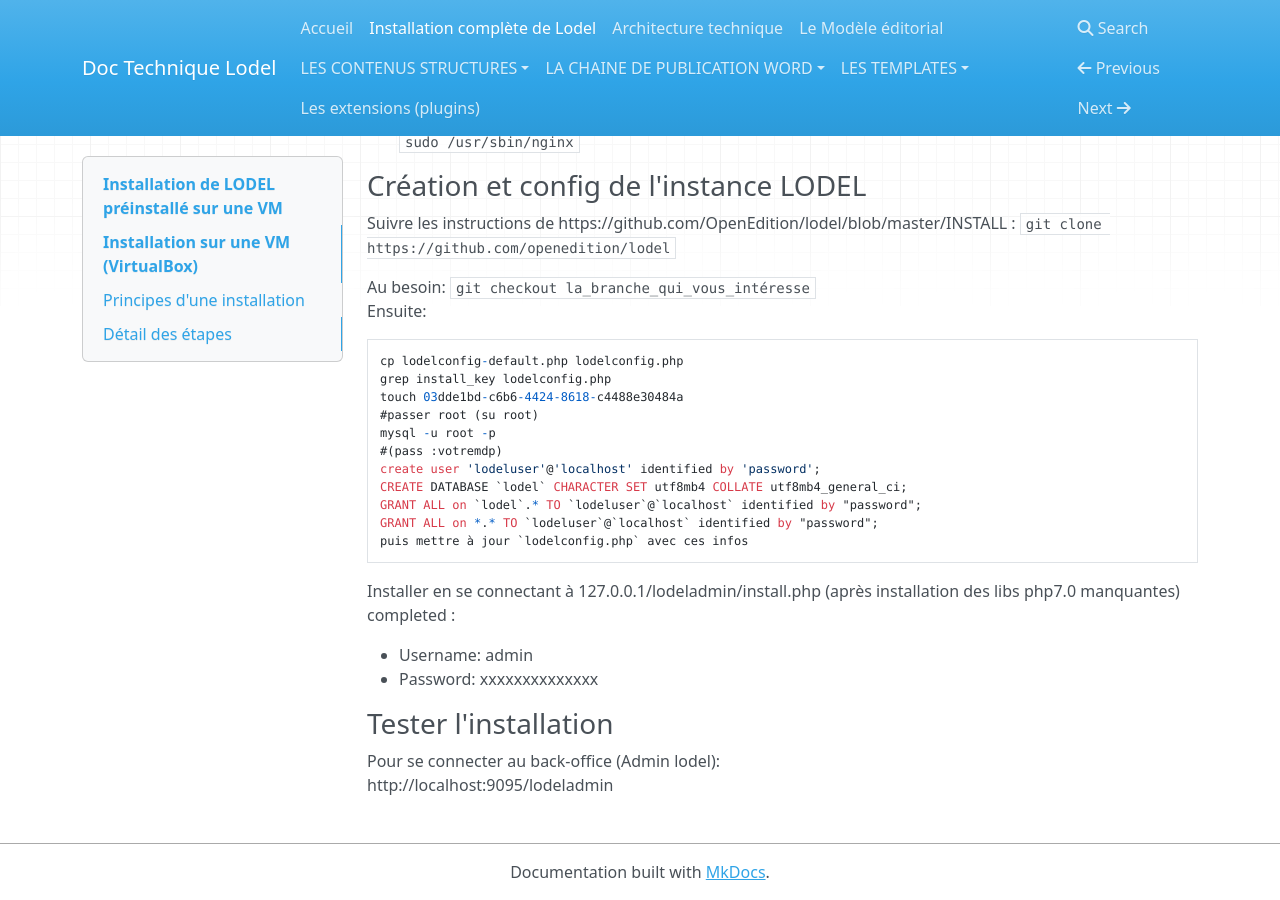
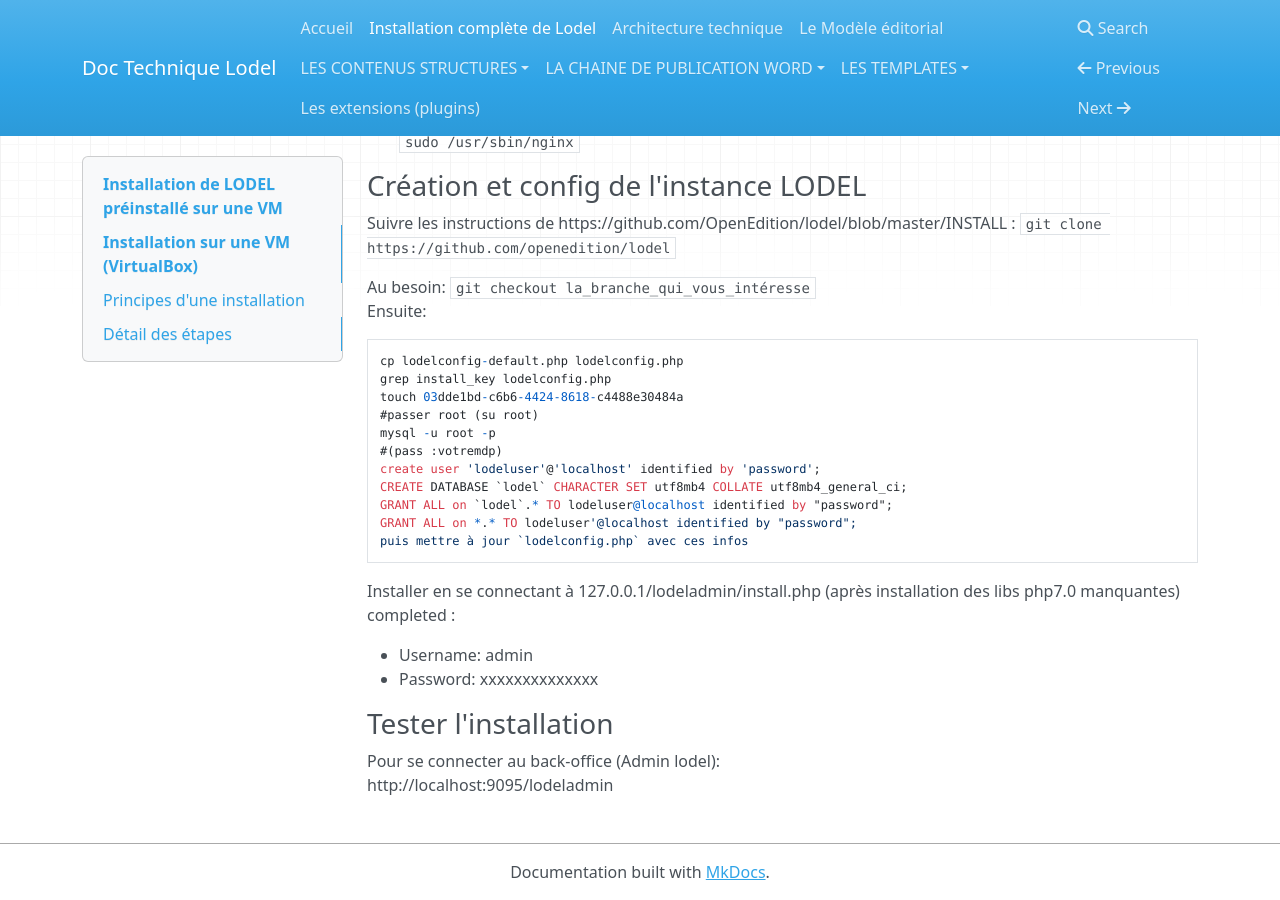
Before and after one commit to ValentinGeorgesDubost/Doc-Lodel, an MkDocs documentation site: the page built from docs/installer lodel.md, in a window 1280 px wide and 900 px high, scrolled down 2709 px. Built offline with MkDocs 1.6.1, drawn with Linux system fonts in a browser that asks for light colours; nearby versions of some CDN libraries; old or Windows-style settings are respelled for this version of MkDocs.

```diff
--- a/docs/installer lodel.md
+++ b/docs/installer lodel.md
@@ -134,8 +134,8 @@ mysql -u root -p
 #(pass :votremdp)
 create user 'lodeluser'@'localhost' identified by 'password';
 CREATE DATABASE `lodel` CHARACTER SET utf8mb4 COLLATE utf8mb4_general_ci;
-GRANT ALL on `lodel`.* TO `lodeluser`@`localhost` identified by "password";
-GRANT ALL on *.* TO `lodeluser`@`localhost` identified by "password";
+GRANT ALL on `lodel`.* TO lodeluser@localhost identified by "password";
+GRANT ALL on *.* TO lodeluser'@localhost identified by "password";
 puis mettre à jour `lodelconfig.php` avec ces infos</code></pre>
 
 Installer en se connectant à 127.0.0.1/lodeladmin/install.php (après installation des libs php7.0 manquantes) completed :
```
